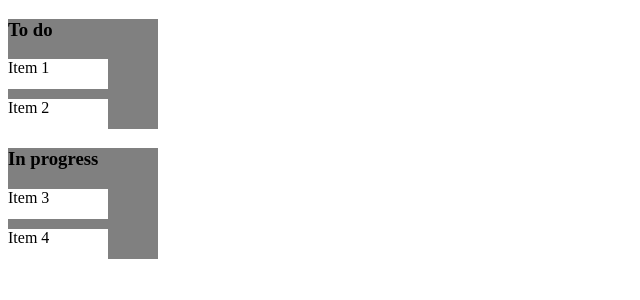
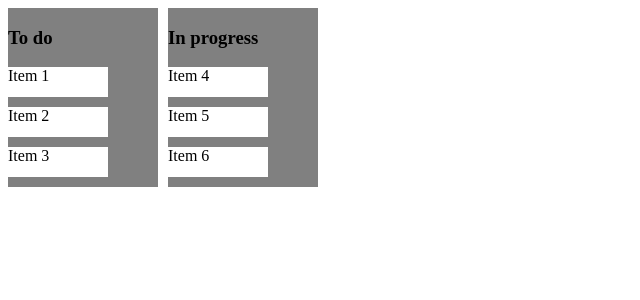
Before and after one commit to hoanglong040800/apollogix-trello, a React (Create React App) app: page / in a window 1280 px wide. Shown: the top 300 px of the page, without its empty margins (0-640 px from the left). Built offline with nearby package versions, Linux system fonts and the light colour scheme.

Commit message:
feat: convert arr list to map list

```diff
--- a/package.json
+++ b/package.json
@@ -8,10 +8,12 @@
     "@testing-library/react": "^13.4.0",
     "@testing-library/user-event": "^13.5.0",
     "@types/jest": "^27.5.2",
+    "@types/lodash": "^4.14.199",
     "@types/node": "^16.18.57",
     "@types/react": "^18.2.25",
     "@types/react-beautiful-dnd": "^13.1.5",
     "@types/react-dom": "^18.2.10",
+    "lodash": "^4.17.21",
     "react": "^18.2.0",
     "react-beautiful-dnd": "^13.1.1",
     "react-dom": "^18.2.0",
--- a/src/components/tasks/TaskList.tsx
+++ b/src/components/tasks/TaskList.tsx
@@ -16,6 +16,9 @@ const TaskList = ({ taskList, provided }: Props) => {
     >
       <h3>{taskList.title}</h3>
 
+      <div
+        style={{ display: "flex", flexDirection: "column", alignContent: 'center'}}
+      >
         {taskList.items?.map((item, index) => (
           <Draggable draggableId={item.id} index={index} key={item.id}>
             {(dragProvided) => (
@@ -24,6 +27,7 @@ const TaskList = ({ taskList, provided }: Props) => {
           </Draggable>
         ))}
       </div>
+    </div>
   );
 };
 
--- a/src/pages/home.tsx
+++ b/src/pages/home.tsx
@@ -1,6 +1,7 @@
 import { ITaskList } from "_core";
 import { TaskList } from "components";
-import { useState } from "react";
+import { Dictionary, keyBy } from "lodash";
+import { useEffect, useState } from "react";
 import { DragDropContext, DropResult, Droppable } from "react-beautiful-dnd";
 
 const defaultTaskLists: ITaskList[] = [
@@ -10,32 +11,69 @@ const defaultTaskLists: ITaskList[] = [
     items: [
       { id: "1", title: "Item 1" },
       { id: "2", title: "Item 2" },
+      { id: "3", title: "Item 3" },
     ],
   },
+
   {
     id: "listB",
     title: "In progress",
     items: [
-      { id: "3", title: "Item 3" },
       { id: "4", title: "Item 4" },
+      { id: "5", title: "Item 5" },
+      { id: "6", title: "Item 6" },
     ],
   },
 ];
 
 const HomePage = () => {
-  const [lists, setLists] = useState<ITaskList[]>(defaultTaskLists);
+  const [lists, setLists] = useState<Dictionary<ITaskList>>({});
 
-  const handleDragEnd = (result: DropResult) => {
+  const checkDropPositionKeep = (result: DropResult): boolean => {
+    // drop outside of list
+    if (!result || !result.destination) {
+      return true;
+    }
+
+    const { source, destination } = result;
+
+    // drop at same position
+    if (
+      source.droppableId === destination.droppableId &&
+      source.index === destination.index
+    ) {
+      return true;
+    }
+
+    return false;
+  };
+
+  const handleDragEnd = (result: DropResult): void => {
+    if (checkDropPositionKeep(result)) {
+      return;
+    }
+
+    const { source, destination } = result;
+
+    console.clear();
     console.log(result);
   };
 
+  useEffect(() => {
+    const mappedTaskList = keyBy(defaultTaskLists, "id");
+
+    setLists(mappedTaskList);
+  }, []);
+
   return (
     <DragDropContext onDragEnd={handleDragEnd}>
-      {lists?.map((list) => (
-        <Droppable droppableId={list.id} key={list.id}>
-          {(provided) => <TaskList taskList={list} provided={provided} />}
-        </Droppable>
-      ))}
+      <div style={{ display: "flex", gap: 10 }}>
+        {Object.values(lists)?.map((list) => (
+          <Droppable droppableId={list.id} key={list.id}>
+            {(provided) => <TaskList taskList={list} provided={provided} />}
+          </Droppable>
+        ))}
+      </div>
     </DragDropContext>
   );
 };
```
Also changed, not shown: 1 other file (tests, documents, lock files or other folders). Lines whose indentation alone changed are shown as unchanged.
